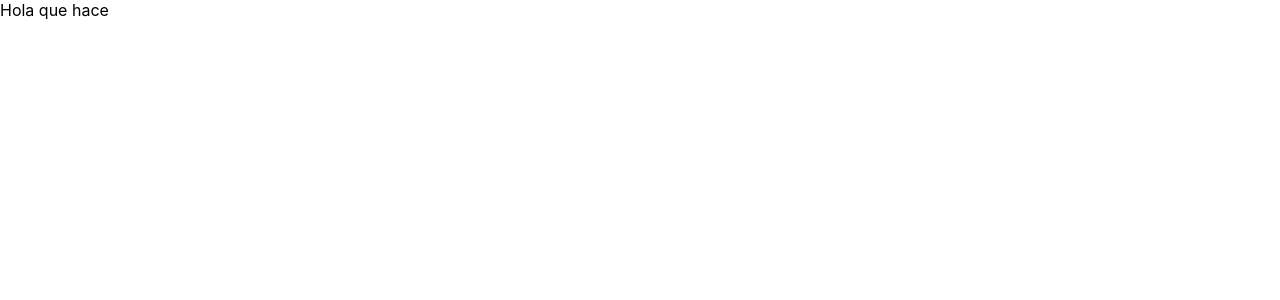
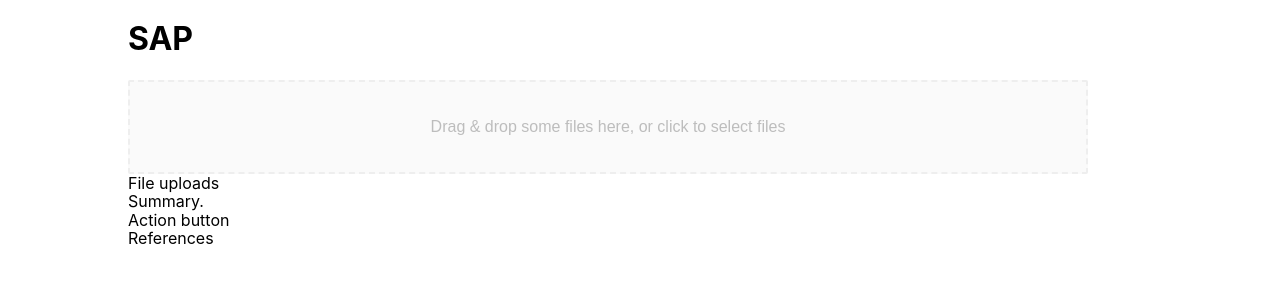
Before and after one commit to coreofscience/tos.coreofscience.org, a React (Create React App) app: page / in a window 1280 px wide. Shown: the top 300 px of the page. Built offline with nearby package versions, Linux system fonts and the light colour scheme; the HTML template or start-up script is replaced by a standard one.

Commit message:
Start building the component tree

```diff
--- a/src/App.tsx
+++ b/src/App.tsx
@@ -1,7 +1,35 @@
-import React from "react";
+import React, { FC } from "react";
+import styled from "styled-components";
 
-function App() {
-  return <div className="App">Hola que hace</div>;
-}
+import FileDropper from "./components/FileDropper";
+import UploadIndicator from "./components/UploadIndicator";
+
+const AppLayout = styled.div`
+  margin: 0 10px;
+  max-width: 960px;
+
+  @media (min-width: 720px) {
+    & {
+      margin-left: 10%;
+    }
+  }
+`;
+
+const App: FC<{}> = () => {
+  return (
+    <AppLayout>
+      <header>
+        <h1>SAP</h1>
+      </header>
+      <main>
+        <FileDropper />
+        <UploadIndicator />
+        <div>Summary.</div>
+        <div>Action button</div>
+      </main>
+      <footer>References</footer>
+    </AppLayout>
+  );
+};
 
 export default App;
--- /dev/null
+++ b/src/components/FileDropper.tsx
@@ -0,0 +1,41 @@
+import React, { FC, useCallback } from "react";
+import { useDropzone } from "react-dropzone";
+import styled from "styled-components";
+
+const DropzoneRoot = styled.div<{ hoveringFile?: boolean }>`
+  border-collapse: separate;
+  font-family: sans-serif;
+  flex: 1;
+  display: flex;
+  flex-direction: column;
+  align-items: center;
+  padding: 20px;
+  border: 2px dashed;
+  border-color: ${({ hoveringFile }) =>
+    hoveringFile ? "lightblue" : "#eeeeee"};
+  border-radius: 2px;
+  background-color: #fafafa;
+  color: #bdbdbd;
+  outline: none;
+  transition: border 0.24s ease-in-out;
+`;
+
+const FileDropper: FC<{}> = () => {
+  const onDrop = useCallback((acceptedFiles) => {
+    console.log(acceptedFiles);
+  }, []);
+
+  const { getRootProps, getInputProps, isDragActive } = useDropzone({ onDrop });
+  return (
+    <DropzoneRoot {...getRootProps()} hoveringFile={isDragActive}>
+      <input style={{ display: "none" }} {...getInputProps()} />
+      {isDragActive ? (
+        <p>Drop the files here ...</p>
+      ) : (
+        <p>Drag &amp; drop some files here, or click to select files</p>
+      )}
+    </DropzoneRoot>
+  );
+};
+
+export default FileDropper;
--- /dev/null
+++ b/src/components/UploadIndicator.tsx
@@ -0,0 +1,7 @@
+import React, { FC } from "react";
+
+const UploadIndicator: FC<{}> = () => {
+  return <div>File uploads</div>;
+};
+
+export default UploadIndicator;
--- a/src/index.css
+++ b/src/index.css
@@ -1,13 +1,365 @@
+/*! normalize.css v8.0.1 | MIT License | github.com/necolas/normalize.css */
+
+/* Document
+   ========================================================================== */
+
+/**
+ * 1. Correct the line height in all browsers.
+ * 2. Prevent adjustments of font size after orientation changes in iOS.
+ */
+
+html {
+  line-height: 1.15; /* 1 */
+  -webkit-text-size-adjust: 100%; /* 2 */
+}
+
+/* Sections
+   ========================================================================== */
+
+/**
+ * Remove the margin in all browsers.
+ */
+
 body {
   margin: 0;
-  font-family: -apple-system, BlinkMacSystemFont, 'Segoe UI', 'Roboto', 'Oxygen',
-    'Ubuntu', 'Cantarell', 'Fira Sans', 'Droid Sans', 'Helvetica Neue',
+}
+
+/**
+ * Render the `main` element consistently in IE.
+ */
+
+main {
+  display: block;
+}
+
+/**
+ * Correct the font size and margin on `h1` elements within `section` and
+ * `article` contexts in Chrome, Firefox, and Safari.
+ */
+
+h1 {
+  font-size: 2em;
+  margin: 0.67em 0;
+}
+
+/* Grouping content
+   ========================================================================== */
+
+/**
+ * 1. Add the correct box sizing in Firefox.
+ * 2. Show the overflow in Edge and IE.
+ */
+
+hr {
+  box-sizing: content-box; /* 1 */
+  height: 0; /* 1 */
+  overflow: visible; /* 2 */
+}
+
+/**
+ * 1. Correct the inheritance and scaling of font size in all browsers.
+ * 2. Correct the odd `em` font sizing in all browsers.
+ */
+
+pre {
+  font-family: monospace, monospace; /* 1 */
+  font-size: 1em; /* 2 */
+}
+
+/* Text-level semantics
+   ========================================================================== */
+
+/**
+ * Remove the gray background on active links in IE 10.
+ */
+
+a {
+  background-color: transparent;
+}
+
+/**
+ * 1. Remove the bottom border in Chrome 57-
+ * 2. Add the correct text decoration in Chrome, Edge, IE, Opera, and Safari.
+ */
+
+abbr[title] {
+  border-bottom: none; /* 1 */
+  text-decoration: underline; /* 2 */
+  text-decoration: underline dotted; /* 2 */
+}
+
+/**
+ * Add the correct font weight in Chrome, Edge, and Safari.
+ */
+
+b,
+strong {
+  font-weight: bolder;
+}
+
+/**
+ * 1. Correct the inheritance and scaling of font size in all browsers.
+ * 2. Correct the odd `em` font sizing in all browsers.
+ */
+
+code,
+kbd,
+samp {
+  font-family: monospace, monospace; /* 1 */
+  font-size: 1em; /* 2 */
+}
+
+/**
+ * Add the correct font size in all browsers.
+ */
+
+small {
+  font-size: 80%;
+}
+
+/**
+ * Prevent `sub` and `sup` elements from affecting the line height in
+ * all browsers.
+ */
+
+sub,
+sup {
+  font-size: 75%;
+  line-height: 0;
+  position: relative;
+  vertical-align: baseline;
+}
+
+sub {
+  bottom: -0.25em;
+}
+
+sup {
+  top: -0.5em;
+}
+
+/* Embedded content
+   ========================================================================== */
+
+/**
+ * Remove the border on images inside links in IE 10.
+ */
+
+img {
+  border-style: none;
+}
+
+/* Forms
+   ========================================================================== */
+
+/**
+ * 1. Change the font styles in all browsers.
+ * 2. Remove the margin in Firefox and Safari.
+ */
+
+button,
+input,
+optgroup,
+select,
+textarea {
+  font-family: inherit; /* 1 */
+  font-size: 100%; /* 1 */
+  line-height: 1.15; /* 1 */
+  margin: 0; /* 2 */
+}
+
+/**
+ * Show the overflow in IE.
+ * 1. Show the overflow in Edge.
+ */
+
+button,
+input {
+  /* 1 */
+  overflow: visible;
+}
+
+/**
+ * Remove the inheritance of text transform in Edge, Firefox, and IE.
+ * 1. Remove the inheritance of text transform in Firefox.
+ */
+
+button,
+select {
+  /* 1 */
+  text-transform: none;
+}
+
+/**
+ * Correct the inability to style clickable types in iOS and Safari.
+ */
+
+button,
+[type="button"],
+[type="reset"],
+[type="submit"] {
+  -webkit-appearance: button;
+}
+
+/**
+ * Remove the inner border and padding in Firefox.
+ */
+
+button::-moz-focus-inner,
+[type="button"]::-moz-focus-inner,
+[type="reset"]::-moz-focus-inner,
+[type="submit"]::-moz-focus-inner {
+  border-style: none;
+  padding: 0;
+}
+
+/**
+ * Restore the focus styles unset by the previous rule.
+ */
+
+button:-moz-focusring,
+[type="button"]:-moz-focusring,
+[type="reset"]:-moz-focusring,
+[type="submit"]:-moz-focusring {
+  outline: 1px dotted ButtonText;
+}
+
+/**
+ * Correct the padding in Firefox.
+ */
+
+fieldset {
+  padding: 0.35em 0.75em 0.625em;
+}
+
+/**
+ * 1. Correct the text wrapping in Edge and IE.
+ * 2. Correct the color inheritance from `fieldset` elements in IE.
+ * 3. Remove the padding so developers are not caught out when they zero out
+ *    `fieldset` elements in all browsers.
+ */
+
+legend {
+  box-sizing: border-box; /* 1 */
+  color: inherit; /* 2 */
+  display: table; /* 1 */
+  max-width: 100%; /* 1 */
+  padding: 0; /* 3 */
+  white-space: normal; /* 1 */
+}
+
+/**
+ * Add the correct vertical alignment in Chrome, Firefox, and Opera.
+ */
+
+progress {
+  vertical-align: baseline;
+}
+
+/**
+ * Remove the default vertical scrollbar in IE 10+.
+ */
+
+textarea {
+  overflow: auto;
+}
+
+/**
+ * 1. Add the correct box sizing in IE 10.
+ * 2. Remove the padding in IE 10.
+ */
+
+[type="checkbox"],
+[type="radio"] {
+  box-sizing: border-box; /* 1 */
+  padding: 0; /* 2 */
+}
+
+/**
+ * Correct the cursor style of increment and decrement buttons in Chrome.
+ */
+
+[type="number"]::-webkit-inner-spin-button,
+[type="number"]::-webkit-outer-spin-button {
+  height: auto;
+}
+
+/**
+ * 1. Correct the odd appearance in Chrome and Safari.
+ * 2. Correct the outline style in Safari.
+ */
+
+[type="search"] {
+  -webkit-appearance: textfield; /* 1 */
+  outline-offset: -2px; /* 2 */
+}
+
+/**
+ * Remove the inner padding in Chrome and Safari on macOS.
+ */
+
+[type="search"]::-webkit-search-decoration {
+  -webkit-appearance: none;
+}
+
+/**
+ * 1. Correct the inability to style clickable types in iOS and Safari.
+ * 2. Change font properties to `inherit` in Safari.
+ */
+
+::-webkit-file-upload-button {
+  -webkit-appearance: button; /* 1 */
+  font: inherit; /* 2 */
+}
+
+/* Interactive
+   ========================================================================== */
+
+/*
+ * Add the correct display in Edge, IE 10+, and Firefox.
+ */
+
+details {
+  display: block;
+}
+
+/*
+ * Add the correct display in all browsers.
+ */
+
+summary {
+  display: list-item;
+}
+
+/* Misc
+   ========================================================================== */
+
+/**
+ * Add the correct display in IE 10+.
+ */
+
+template {
+  display: none;
+}
+
+/**
+ * Add the correct display in IE 10.
+ */
+
+[hidden] {
+  display: none;
+}
+
+body {
+  margin: 0;
+  font-family: -apple-system, BlinkMacSystemFont, "Segoe UI", "Roboto", "Oxygen",
+    "Ubuntu", "Cantarell", "Fira Sans", "Droid Sans", "Helvetica Neue",
     sans-serif;
   -webkit-font-smoothing: antialiased;
   -moz-osx-font-smoothing: grayscale;
 }
 
 code {
-  font-family: source-code-pro, Menlo, Monaco, Consolas, 'Courier New',
+  font-family: source-code-pro, Menlo, Monaco, Consolas, "Courier New",
     monospace;
 }
```
Also changed, not shown: package.json (+6 -2 lines), 1 other file (tests, documents, lock files or other folders).
